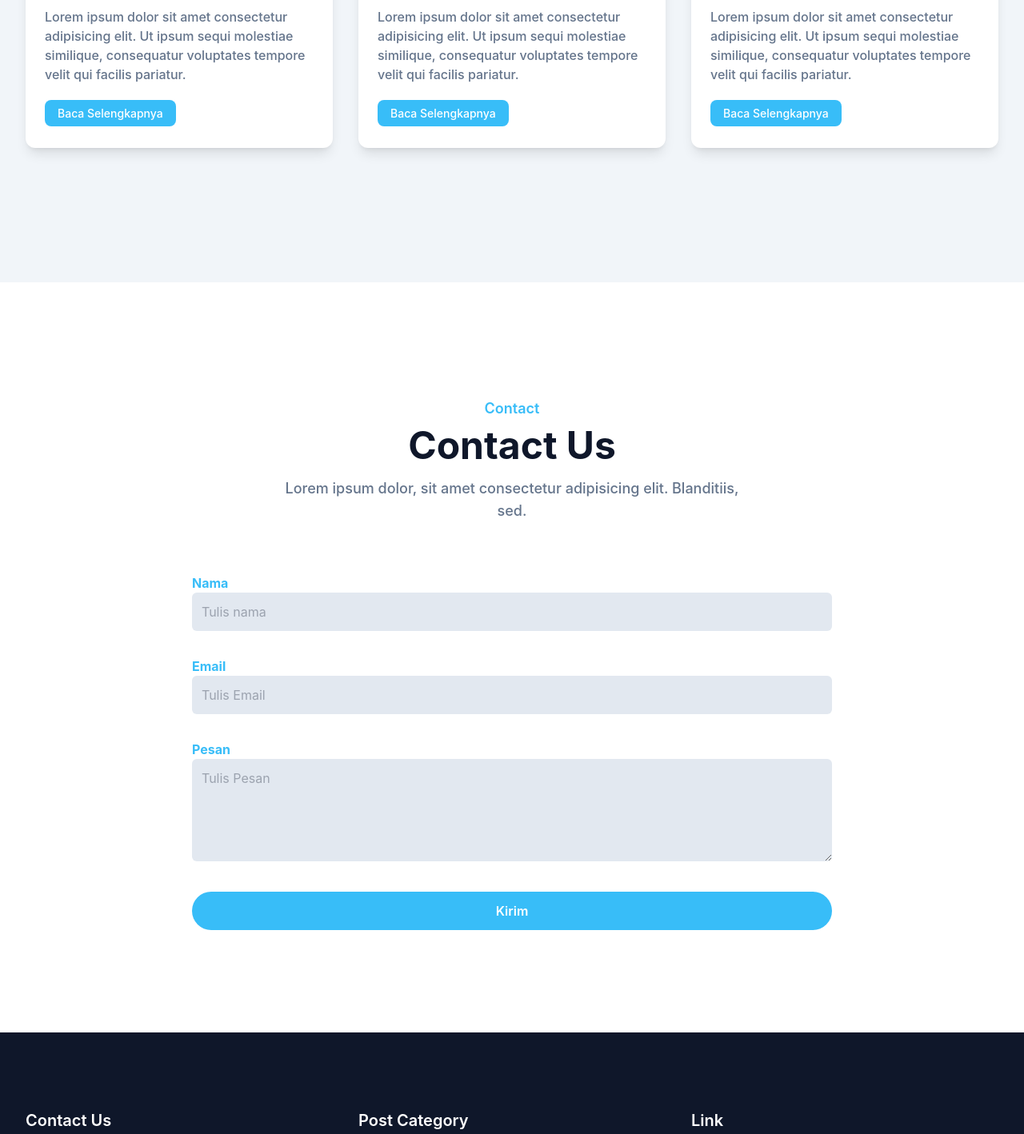
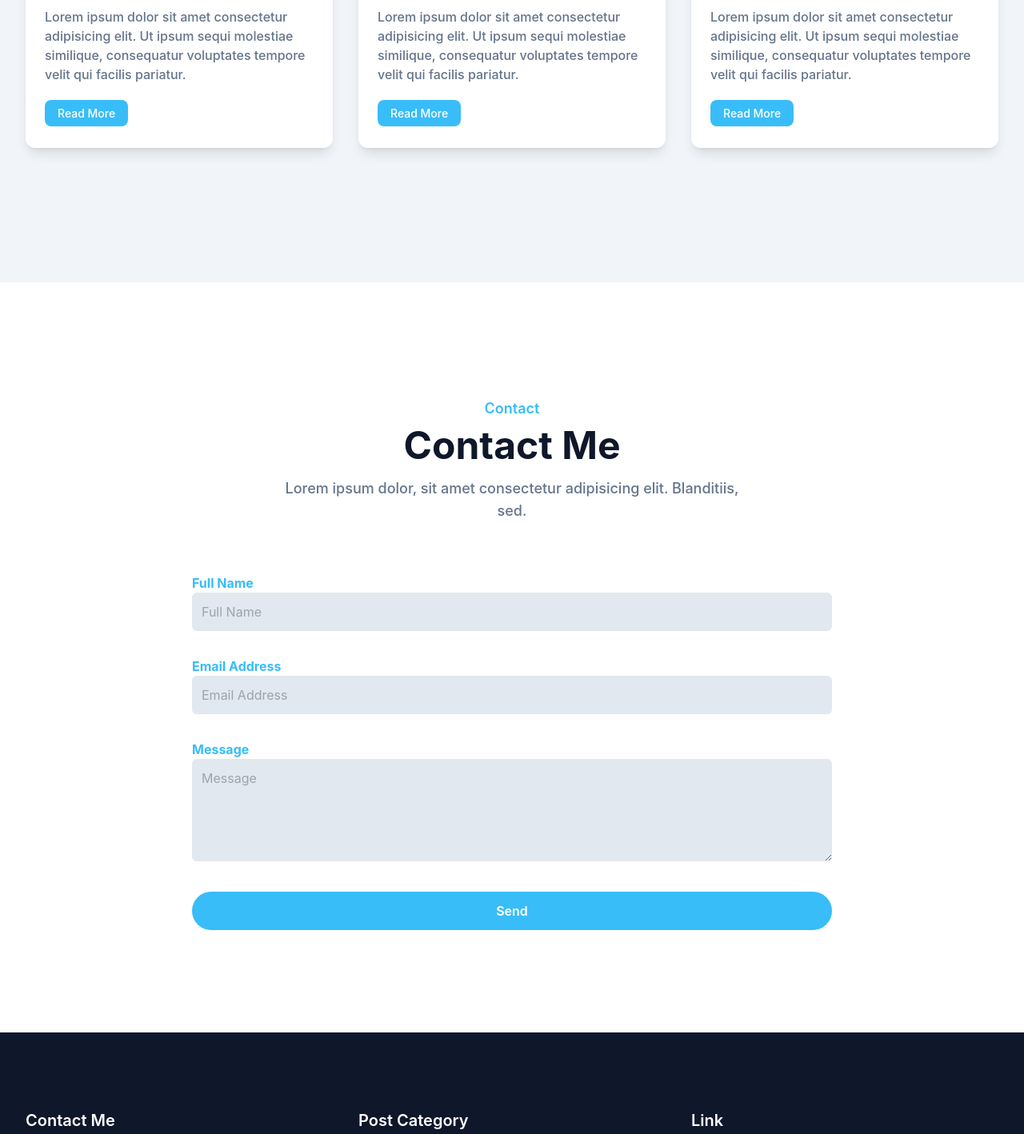
Before and after one commit to jansenmanuel/portfolio, a website: page index.html in a window 1280 px wide. Shown: the part 3767-5185 px from the top of the page at 80% size. Drawn offline with Linux system fonts and the light colour scheme.

Commit message:
update portfolio

```diff
--- a/index.html
+++ b/index.html
@@ -290,8 +290,8 @@
               </h3>
               <p class="mb-6 text-base font-medium text-secondary">Lorem ipsum dolor sit amet consectetur adipisicing
                 elit. Ut ipsum sequi molestiae similique, consequatur voluptates tempore velit qui facilis pariatur.</p>
-              <a href="#" class="rounded-lg bg-primary py-2 px-4 text-sm font-medium text-white hover:opacity-80">Baca
-                Selengkapnya</a>
+              <a href="#" class="rounded-lg bg-primary py-2 px-4 text-sm font-medium text-white hover:opacity-80">Read
+                More</a>
             </div>
           </div>
         </div>
@@ -306,8 +306,8 @@
               </h3>
               <p class="mb-6 text-base font-medium text-secondary">Lorem ipsum dolor sit amet consectetur adipisicing
                 elit. Ut ipsum sequi molestiae similique, consequatur voluptates tempore velit qui facilis pariatur.</p>
-              <a href="#" class="rounded-lg bg-primary py-2 px-4 text-sm font-medium text-white hover:opacity-80">Baca
-                Selengkapnya</a>
+              <a href="#" class="rounded-lg bg-primary py-2 px-4 text-sm font-medium text-white hover:opacity-80">Read
+                More</a>
             </div>
           </div>
         </div>
@@ -322,8 +322,8 @@
               </h3>
               <p class="mb-6 text-base font-medium text-secondary">Lorem ipsum dolor sit amet consectetur adipisicing
                 elit. Ut ipsum sequi molestiae similique, consequatur voluptates tempore velit qui facilis pariatur.</p>
-              <a href="#" class="rounded-lg bg-primary py-2 px-4 text-sm font-medium text-white hover:opacity-80">Baca
-                Selengkapnya</a>
+              <a href="#" class="rounded-lg bg-primary py-2 px-4 text-sm font-medium text-white hover:opacity-80">Read
+                More</a>
             </div>
           </div>
         </div>
@@ -338,7 +338,7 @@
       <div class="w-full px-4">
         <div class="mx-auto mb-16 max-w-xl text-center">
           <h4 class="mb-2 text-lg font-semibold text-primary">Contact</h4>
-          <h2 class="mb-4 text-3xl font-bold text-dark dark:text-white sm:text-4xl lg:text-5xl">Contact Us</h2>
+          <h2 class="mb-4 text-3xl font-bold text-dark dark:text-white sm:text-4xl lg:text-5xl">Contact Me</h2>
           <p class="text-md font-medium text-secondary md:text-lg">Lorem ipsum dolor, sit amet consectetur adipisicing
             elit. Blanditiis, sed.</p>
         </div>
@@ -347,23 +347,23 @@
       <form>
         <div class="w-full lg:mx-auto lg:w-2/3">
           <div class="mb-8 w-full px-4">
-            <label for="name" class="text-base font-bold text-primary">Nama</label>
-            <input type="text" id="name" placeholder="Tulis nama"
+            <label for="name" class="text-base font-bold text-primary">Full Name</label>
+            <input type="text" id="name" placeholder="Full Name"
               class="w-full rounded-md bg-slate-200 p-3 text-dark focus:border-primary focus:outline-none focus:ring-1 focus:ring-primary" />
           </div>
           <div class="mb-8 w-full px-4">
-            <label for="email" class="text-base font-bold text-primary">Email</label>
-            <input type="email" id="email" placeholder="Tulis Email"
+            <label for="email" class="text-base font-bold text-primary">Email Address</label>
+            <input type="email" id="email" placeholder="Email Address"
               class="w-full rounded-md bg-slate-200 p-3 text-dark focus:border-primary focus:outline-none focus:ring-1 focus:ring-primary" />
           </div>
           <div class="mb-8 w-full px-4">
-            <label for="message" class="text-base font-bold text-primary">Pesan</label>
-            <textarea type="email" id="email" placeholder="Tulis Pesan"
+            <label for="message" class="text-base font-bold text-primary">Message</label>
+            <textarea type="email" id="email" placeholder="Message"
               class="h-32 w-full rounded-md bg-slate-200 p-3 text-dark focus:border-primary focus:outline-none focus:ring-1 focus:ring-primary"></textarea>
           </div>
           <div class="w-full px-4">
             <button
-              class="w-full rounded-full bg-primary py-3 px-8 text-base font-semibold text-white transition duration-500 hover:opacity-80 hover:shadow-lg">Kirim</button>
+              class="w-full rounded-full bg-primary py-3 px-8 text-base font-semibold text-white transition duration-500 hover:opacity-80 hover:shadow-lg">Send</button>
           </div>
         </div>
       </form>
@@ -376,7 +376,7 @@
     <div class="container">
       <div class="flex flex-wrap">
         <div class="mb-12 w-full px-4 font-medium text-slate-300 md:w-1/3">
-          <h3 class="mb-5 text-xl font-semibold text-white">Contact Us</h3>
+          <h3 class="mb-5 text-xl font-semibold text-white">Contact Me</h3>
           <p>jansenmanuel010702@gmail.com</p>
           <p>+62 813 17 919 123</p>
           <p>Jakarta Barat</p>
```
